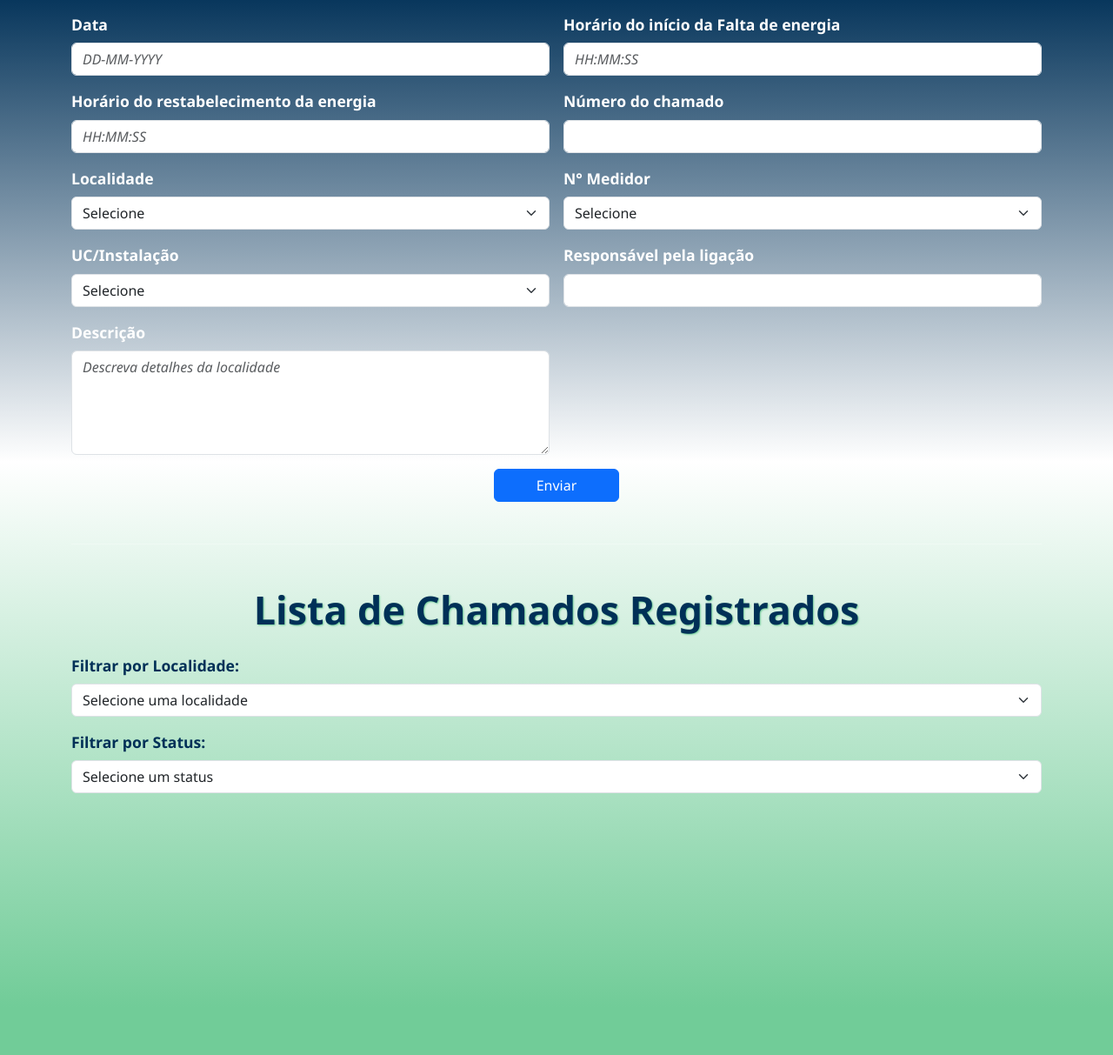
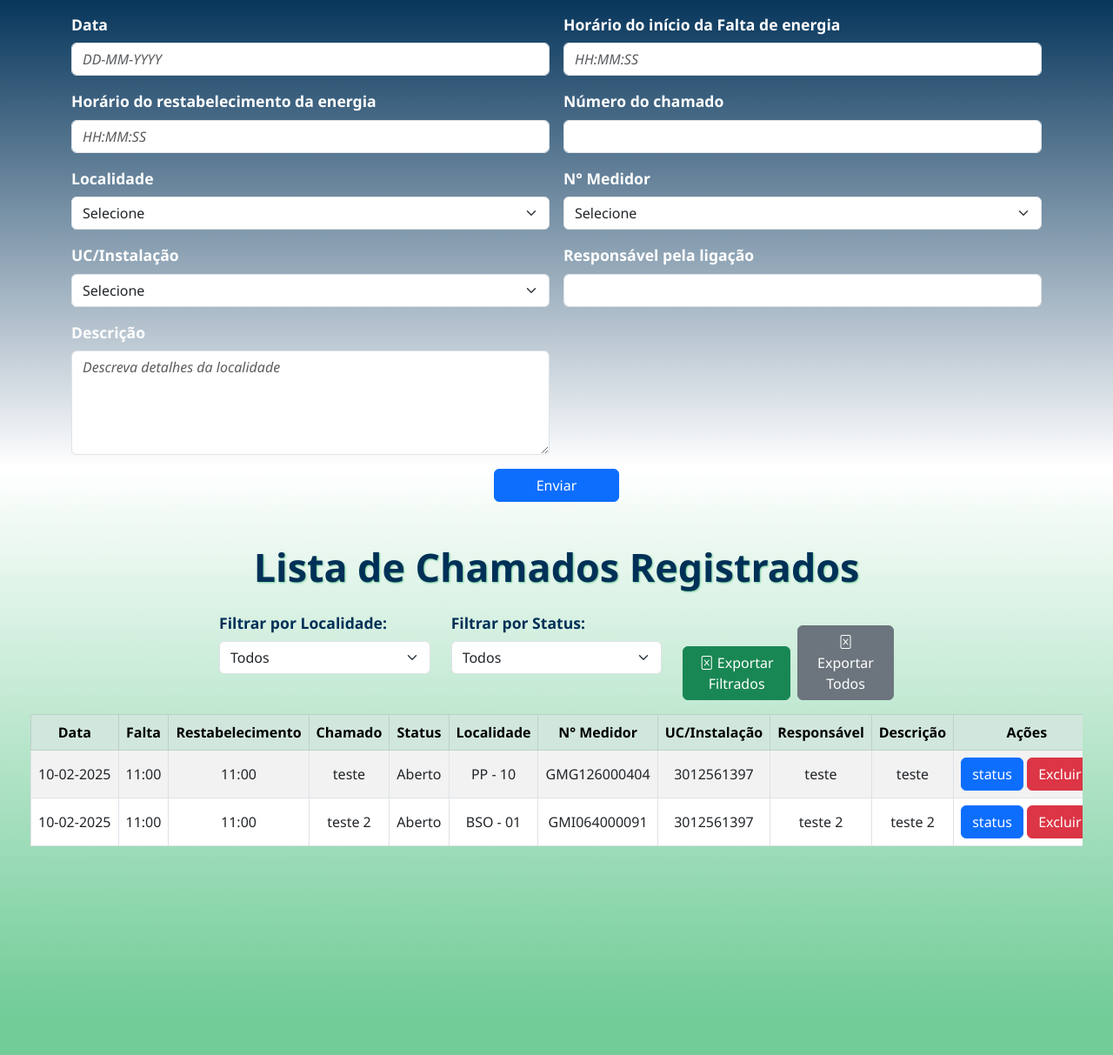
Before and after one commit to yuri-santo/projetos-reais, a Flask app: page / in a window 1280 px wide. Shown: the part 253-1466 px from the top of the page at 87% size. Run offline with Flask 3, Linux system fonts and the light colour scheme; data comes from the database, SQL or seed files in the repository.

Commit message:
extortar dados

```diff
--- a/FormularioChamado/app.py
+++ b/FormularioChamado/app.py
@@ -3,6 +3,8 @@ from datetime import datetime
 import sqlite3
 import socket
 from datetime import datetime
+import pandas as pd
+from io import BytesIO
 
 app = Flask(__name__)
 app.secret_key = 'sua_chave_secreta_aqui'
@@ -51,9 +53,9 @@ def index():
 
     if request.method == "POST":
         chamado = request.form.get("chamado")
-        data_ocorrencia = request.form.get("data_ocorrencia")       # Data e hora do chamado
-        hr_inicio = request.form.get("hr_inicio")       # Hora início
-        hr_fim = request.form.get("hr_fim")             # Hora fim
+        data_ocorrencia = request.form.get("data_ocorrencia")
+        hr_inicio = request.form.get("hr_inicio")
+        hr_fim = request.form.get("hr_fim")
         localidade = request.form.get("localidade")
         n_medidor = request.form.get("n_medidor")
         uc_instalacao = request.form.get("uc_instalacao")
@@ -78,7 +80,22 @@ def index():
 
     success = request.args.get('success')
 
-    chamados = conn.execute('SELECT * FROM chamados').fetchall()
+    filtro_localidade = request.args.get('localidade')
+    filtro_status = request.args.get('status')
+
+    query = 'SELECT * FROM chamados WHERE 1=1'
+    params = []
+
+    if filtro_localidade and filtro_localidade != 'Todos':
+        query += ' AND localidade = ?'
+        params.append(filtro_localidade)
+
+    if filtro_status and filtro_status != 'Todos':
+        query += ' AND status = ?'
+        params.append(filtro_status)
+
+    chamados = conn.execute(query, params).fetchall()
+
 
     localidades = conn.execute('SELECT DISTINCT localidade FROM chamados WHERE localidade IS NOT NULL AND localidade != ""').fetchall()
     status = conn.execute('SELECT DISTINCT status FROM chamados WHERE status IS NOT NULL AND status != ""').fetchall()
@@ -91,7 +108,9 @@ def index():
         localidades=[row['localidade'] for row in localidades],
         status=[row['status'] for row in status],
         chamados=chamados,
-        now=datetime.now()
+        now=datetime.now(),
+        filtro_localidade=filtro_localidade or 'Todos',
+        filtro_status=filtro_status or 'Todos'
     )
 
 @app.route('/editar/<int:id>', methods=['POST'])
@@ -126,6 +145,53 @@ def deletar_chamado(id):
     registrar_log('Deleção', f'Chamado ID {id} deletado: "{chamado["chamado"]}"')
     return redirect(url_for('index', success='delete'))
 
+@app.route('/exportar_excel')
+def exportar_excel():
+    try:
+        conn = get_db_connection()
+
+        filtro_localidade = request.args.get('localidade')
+        filtro_status = request.args.get('status')
+
+        query = 'SELECT * FROM chamados WHERE 1=1'
+        params = []
+
+        if filtro_localidade and filtro_localidade != 'Todos':
+            query += ' AND localidade = ?'
+            params.append(filtro_localidade)
+
+        if filtro_status and filtro_status != 'Todos':
+            query += ' AND status = ?'
+            params.append(filtro_status)
+
+        df = pd.read_sql_query(query, conn, params=params if params else None)
+        conn.close()
+
+        output = BytesIO()
+        writer = pd.ExcelWriter(output, engine='xlsxwriter')
+        df.to_excel(writer, sheet_name='Chamados', index=False)
+        writer.close()
+        output.seek(0)
+
+        filename = "chamados_exportados"
+        if filtro_localidade and filtro_localidade != 'Todos':
+            filename += f"_{filtro_localidade}"
+        if filtro_status and filtro_status != 'Todos':
+            filename += f"_{filtro_status}"
+        filename += f"_{datetime.now().strftime('%Y%m%d_%H%M%S')}.xlsx"
+
+        registrar_log('Exportação', f'Dados exportados para Excel com filtros: localidade={filtro_localidade}, status={filtro_status}')
+
+        return send_file(
+            output,
+            mimetype='application/vnd.openxmlformats-officedocument.spreadsheetml.sheet',
+            as_attachment=True,
+            download_name=filename
+        )
+
+    except Exception as e:
+        registrar_log('Exportação', f'Falha na exportação: {str(e)}')
+        return redirect(url_for('index', error='export'))
 
 if __name__ == "__main__":
     app.run(host="0.0.0.0", port=5000, debug=True)
--- a/FormularioChamado/static/style.css
+++ b/FormularioChamado/static/style.css
@@ -62,11 +62,14 @@ main {
   font-family: 'Segoe UI', Tahoma, Verdana, sans-serif;
 }
 
+#filtrosContainer {
+  max-width: 800px;
+  margin: 0 auto 30px auto;
+}
 
-#filtroLodalidade {
+#filtroChamado {
   max-width: 400px;
   margin: 0 auto 30px auto;
-  display: block;
 }
 
 .filtro {
--- a/FormularioChamado/templates/form.html
+++ b/FormularioChamado/templates/form.html
@@ -5,6 +5,7 @@
   <meta name="viewport" content="width=device-width, initial-scale=1" />
   <title>Formulário CEMIG</title>
   <link href="https://cdn.jsdelivr.net/npm/bootstrap@5.3.0/dist/css/bootstrap.min.css" rel="stylesheet" />
+  <link rel="stylesheet" href="https://cdn.jsdelivr.net/npm/bootstrap-icons@1.10.0/font/bootstrap-icons.css">
   <link rel="stylesheet" href="{{ url_for('static', filename='style.css') }}" />
   <link rel="icon" type="image/png" href="{{ url_for('static', filename='img/logo_max.png') }}">
 </head>
@@ -156,29 +157,39 @@
         </div>
       </form>
 
-      <hr class="my-5" />
+    </div>
+    <div class="row mb-3" id="filtrosContainer">
       <h2 class="text-center filtro">Lista de Chamados Registrados</h2>
 
-      <div class="mb-3">
+      <div class="col-md-4">
           <label for="filtroChamado" class="form-label text_filtro">Filtrar por Localidade:</label>
           <select id="filtroChamado" class="form-select" onchange="filtrarChamado()">
-        <option value="" selected disabled>Selecione uma localidade</option>
+              <option value="" selected>Todos</option>
               {% for loc in localidades %}
                   <option value="{{ loc }}">{{ loc }}</option>
               {% endfor %}
           </select>
       </div>
 
-    <div class="mb-3">
+      <div class="col-md-4">
           <label for="filtroStatus" class="form-label text_filtro">Filtrar por Status:</label>
           <select id="filtroStatus" class="form-select" onchange="filtrarChamado()">
-        <option value="" selected disabled>Selecione um status</option>
-        <option value="Aberta">Aberto</option>
+              <option value="" selected>Todos</option>
+              <option value="Aberto">Aberto</option>
               <option value="Em Andamento">Em Andamento</option>
               <option value="Fechado">Fechado</option>
           </select>
       </div>
 
+      <div class="col-md-4 d-flex align-items-end">
+          <button class="btn btn-success me-2" onclick="exportarExcel()">
+              <i class="bi bi-file-excel"></i> Exportar Filtrados
+          </button>
+          <a href="{{ url_for('exportar_excel') }}" class="btn btn-secondary">
+              <i class="bi bi-file-excel"></i> Exportar Todos
+          </a>
+      </div>
+    </div>
 
     <div class="table-responsive" style="overflow-x: auto;">
       <table class="table table-bordered table-striped" id="tabelaChamados" style="display: none; white-space: nowrap; width: 100%;">
@@ -297,6 +307,27 @@
 
 
  <script>
+  function exportarExcel() {
+        const filtroLocalidade = document.getElementById("filtroChamado").value;
+        const filtroStatus = document.getElementById("filtroStatus").value;
+
+        let url = "{{ url_for('exportar_excel') }}";
+        let params = [];
+
+        if (filtroLocalidade) {
+            params.push(`localidade=${encodeURIComponent(filtroLocalidade)}`);
+        }
+        if (filtroStatus) {
+            params.push(`status=${encodeURIComponent(filtroStatus)}`);
+        }
+
+        if (params.length > 0) {
+            url += "?" + params.join("&");
+        }
+
+        window.location.href = url;
+    }
+
     function filtrarChamado() {
         const filtroLocalidade = document.getElementById("filtroChamado").value;
         const filtroStatus = document.getElementById("filtroStatus").value;
@@ -307,7 +338,7 @@
 
         linhas.forEach((linha) => {
             const localidade = linha.getAttribute("data-localidade");
-      const status = linha.children[2].textContent.trim();
+            const status = linha.querySelector("td:nth-child(5)").textContent.trim();
 
             const correspondeLocalidade = !filtroLocalidade || localidade === filtroLocalidade;
             const correspondeStatus = !filtroStatus || status === filtroStatus;
@@ -322,6 +353,10 @@
 
         tabela.style.display = temResultados ? "table" : "none";
     }
+
+    document.addEventListener('DOMContentLoaded', function() {
+        document.getElementById("tabelaChamados").style.display = "table";
+    });
 </script>
   <script src="https://cdn.jsdelivr.net/npm/bootstrap@5.3.0/dist/js/bootstrap.bundle.min.js"></script>
 </body>
```
Also changed, not shown: other parts of FormularioChamado/templates/form.html (+1 -2 lines), FormularioChamado/log.txt (+11 -0 lines), FormularioChamado/chamados.db. Lines whose indentation alone changed are shown as unchanged.
